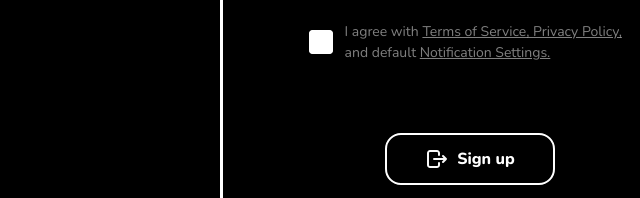
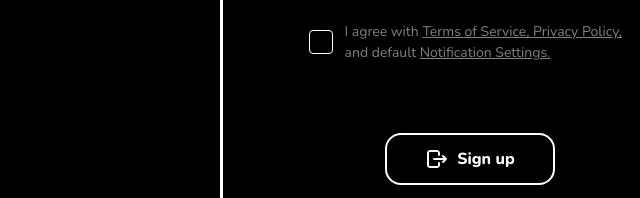
Before and after one commit to youngling-coder/MoneyGuard, a plain HTML site: page frontend/dist/sign-up.html in a window 1280 px wide. Shown: the part 655-853 px from the top of the page, 170-810 px from the left. Drawn offline with Linux system fonts and the light colour scheme.

Commit message:
Update checkbox input

```diff
--- a/frontend/dist/sign-up.html
+++ b/frontend/dist/sign-up.html
@@ -62,7 +62,7 @@
 
                         <label class="auth-form__label checkbox">
                           <input
-                            class="auth-form__input visually-hidden"
+                            class="checkbox__input visually-hidden"
                             name="terms"
                             type="checkbox"
                             value="terms"
@@ -122,5 +122,5 @@
         </div>
       </div>
     </div>
-  <script defer src="bundle.5be88a6b9aaa205247ab.js"></script></body>
+  <script defer src="bundle.e04c52a79513dfbd1fa3.js"></script></body>
 </html>
```
